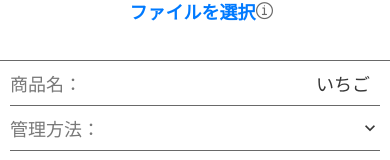
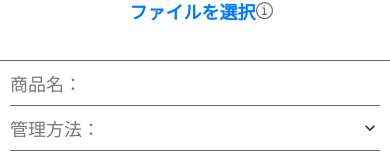
Before and after one commit to ken0426/eatLimit-app2.0, a React Native app: screen /registerScreen in a window 390 px wide. Shown: the part 139-299 px from the top of the page. Built offline with nearby package versions, Linux system fonts and the light colour scheme.

Commit message:
[fix] 商品名を入力する項目を実装していなかったため実装

```diff
--- a/src/components/atoms/AtomSingleInput.tsx
+++ b/src/components/atoms/AtomSingleInput.tsx
@@ -1,5 +1,5 @@
-import React, { FC } from 'react';
-import { StyleSheet, Text, View } from 'react-native';
+import React, { FC, useState } from 'react';
+import { StyleSheet, Text, TextInput, View } from 'react-native';
 import { color } from '../../styles';
 
 type Props = {
@@ -7,10 +7,15 @@ type Props = {
 };
 
 const AtomSingleInput: FC<Props> = ({ label }) => {
+  const [text, setText] = useState<string>('');
   return (
     <View style={styles.itemArea}>
       <Text style={styles.label}>{`${label}：`}</Text>
-      <Text style={styles.textValue}>いちご</Text>
+      <TextInput
+        onChange={(inputText) => setText(inputText.nativeEvent.text)}
+        style={styles.textValue}
+        value={text}
+      />
     </View>
   );
 };
```
